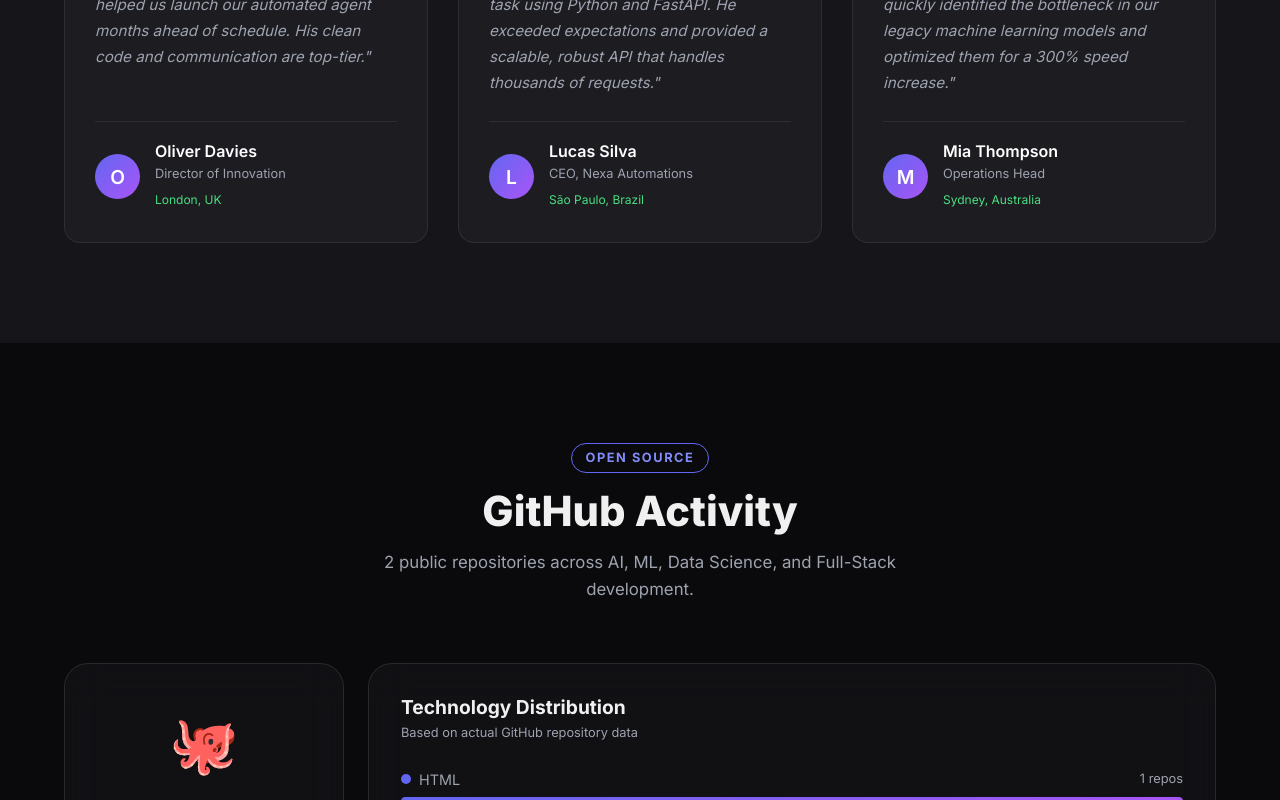
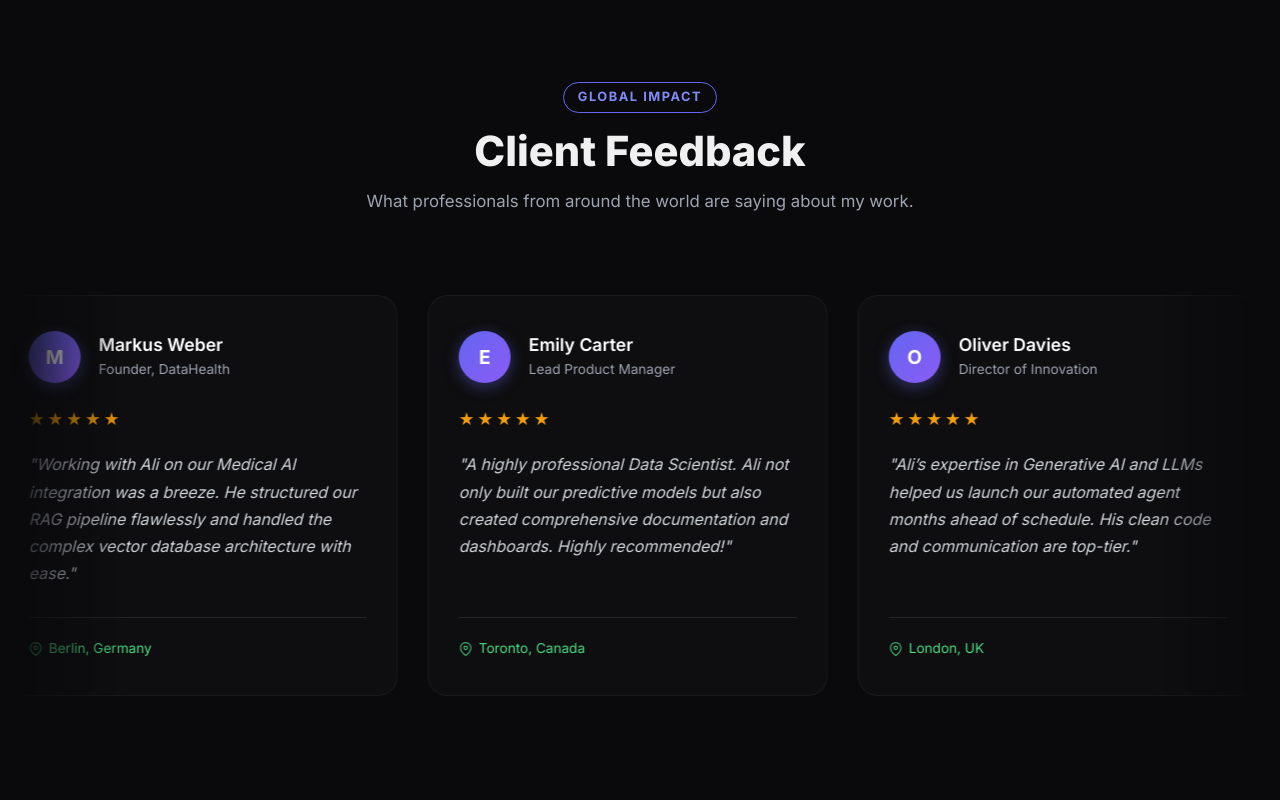
Before and after one commit to Alishan45/Expertise_display_card, a Next.js app: page / in a window 1280 px wide. Shown: the part 9400-10200 px from the top of the page. Built offline with nearby package versions, Linux system fonts and the light colour scheme.

Commit message:
Redesign testimonials to premium infinite sliding marquee and reorder sections

```diff
--- a/src/app/globals.css
+++ b/src/app/globals.css
@@ -260,17 +260,80 @@
 .form-error.show{display:block}
 @media(max-width:992px){.contact-grid{grid-template-columns:1fr}}
 @media(max-width:600px){.contact-info-grid{grid-template-columns:1fr}}
-/* --- Testimonials Section --- */
-.testimonials-grid { display: grid; grid-template-columns: repeat(auto-fit, minmax(300px, 1fr)); gap: 30px; margin-top: 40px; }
-.review-card { background: rgba(255, 255, 255, 0.03); border: 1px solid var(--border); border-radius: 16px; padding: 30px; display: flex; flex-direction: column; transition: transform 0.3s ease, border-color 0.3s ease; }
-.review-card:hover { transform: translateY(-5px); border-color: rgba(99, 102, 241, 0.5); background: rgba(255, 255, 255, 0.05); }
-.review-stars { color: #f59e0b; font-size: 1.2rem; margin-bottom: 15px; letter-spacing: 2px; }
-.review-text { color: var(--text-muted); font-size: 0.95rem; line-height: 1.7; flex-grow: 1; font-style: italic; margin-bottom: 25px; }
-.review-footer { display: flex; align-items: center; gap: 15px; border-top: 1px solid var(--border); padding-top: 20px; }
-.review-avatar { width: 45px; height: 45px; border-radius: 50%; background: var(--grad); color: #fff; display: flex; align-items: center; justify-content: center; font-weight: 600; font-size: 1.2rem; flex-shrink: 0; }
-.review-author h4 { font-size: 1rem; color: #fff; margin-bottom: 3px; font-weight: 600; }
-.review-author p { font-size: 0.8rem; color: var(--text-muted); margin-bottom: 2px; }
-.review-location { font-size: 0.75rem; color: #4ade80; font-family: var(--font-mono); }
+/* --- Premium Testimonials Marquee --- */
+.testimonials-marquee-container {
+  width: 100vw;
+  position: relative;
+  left: 50%;
+  right: 50%;
+  margin-left: -50vw;
+  margin-right: -50vw;
+  overflow: hidden;
+  padding: 20px 0 60px;
+  mask-image: linear-gradient(to right, transparent, black 10%, black 90%, transparent);
+  -webkit-mask-image: linear-gradient(to right, transparent, black 10%, black 90%, transparent);
+}
+.testimonials-marquee {
+  display: flex;
+  gap: 30px;
+  width: max-content;
+  animation: marquee 40s linear infinite;
+}
+.testimonials-marquee:hover {
+  animation-play-state: paused;
+}
+@keyframes marquee {
+  0% { transform: translateX(0); }
+  100% { transform: translateX(calc(-50% - 15px)); }
+}
+
+.review-card-premium {
+  position: relative;
+  width: 400px;
+  background: rgba(255, 255, 255, 0.02);
+  border: 1px solid rgba(255, 255, 255, 0.05);
+  border-radius: 20px;
+  padding: 35px 30px;
+  display: flex;
+  flex-direction: column;
+  transition: all 0.4s cubic-bezier(0.175, 0.885, 0.32, 1.275);
+  backdrop-filter: blur(20px);
+  cursor: grab;
+}
+.review-card-premium:active { cursor: grabbing; }
+.review-card-premium:hover {
+  transform: translateY(-10px) scale(1.02);
+  border-color: rgba(99, 102, 241, 0.4);
+  box-shadow: 0 20px 40px rgba(0, 0, 0, 0.4), 0 0 20px rgba(99, 102, 241, 0.1);
+  background: rgba(255, 255, 255, 0.04);
+}
+.review-card-glow {
+  position: absolute;
+  top: 0; left: 0; right: 0; bottom: 0;
+  border-radius: 20px;
+  background: radial-gradient(600px circle at 50% 0%, rgba(99, 102, 241, 0.15), transparent 60%);
+  opacity: 0;
+  transition: opacity 0.4s ease;
+  pointer-events: none;
+  z-index: 0;
+}
+.review-card-premium:hover .review-card-glow { opacity: 1; }
+.review-content-inner { position: relative; z-index: 1; display: flex; flex-direction: column; height: 100%; }
+.review-header { display: flex; align-items: center; gap: 18px; margin-bottom: 22px; }
+.review-header .review-avatar {
+  width: 52px; height: 52px; border-radius: 50%;
+  background: linear-gradient(135deg, #6366f1, #8b5cf6);
+  color: white; font-weight: bold; font-size: 1.2rem;
+  display: flex; align-items: center; justify-content: center;
+  box-shadow: 0 4px 15px rgba(99, 102, 241, 0.4);
+}
+.review-header h4 { color: #fff; font-size: 1.1rem; margin-bottom: 4px; font-weight: 600; }
+.review-header p { color: var(--text-muted); font-size: 0.85rem; }
+.review-stars { color: #f59e0b; font-size: 1.1rem; letter-spacing: 3px; margin-bottom: 18px; }
+.review-card-premium .review-text { color: #d1d5db; font-size: 1rem; line-height: 1.7; font-style: italic; margin-bottom: 30px; flex-grow: 1; }
+.review-card-premium .review-footer { border-top: 1px solid rgba(255, 255, 255, 0.1); padding-top: 20px; display: flex; align-items: center; justify-content: space-between; }
+.review-card-premium .review-location { font-size: 0.85rem; color: #4ade80; font-family: var(--font-mono); display: flex; align-items: center; }
+@media(max-width: 768px) { .review-card-premium { width: 320px; padding: 25px 20px; } }
 
 /* AI Chat */
 .floating-chatbot-container{position:fixed;bottom:24px;right:24px;z-index:9999;display:flex;flex-direction:column;align-items:flex-end;gap:16px}
--- a/src/app/page.js
+++ b/src/app/page.js
@@ -33,8 +33,8 @@
         <Skills />
         <Experience />
         <Projects repos={repos} />
+        <GitHubSection repos={repos} langStats={langStats} />
         <Testimonials />
-        <GitHubSection repos={repos} langStats={langStats} />
         <Contact />
       </main>
       <Footer />
--- a/src/components/Testimonials.js
+++ b/src/components/Testimonials.js
@@ -52,30 +52,43 @@
 ];
 
 export default function Testimonials() {
+  // Duplicate reviews to create a seamless infinite scrolling marquee
+  const duplicatedReviews = [...REVIEWS, ...REVIEWS];
+
   return (
-    <section className="section section-alt" id="testimonials">
+    <section className="section" id="testimonials" style={{ overflow: 'hidden' }}>
       <div className="container">
         <div className="section-header">
           <span className="section-tag">Global Impact</span>
           <h2 className="section-title">Client Feedback</h2>
           <p className="section-subtitle">What professionals from around the world are saying about my work.</p>
         </div>
+      </div>
 
-        <div className="testimonials-grid">
-          {REVIEWS.map(review => (
-            <div key={review.id} className="review-card reveal">
-              <div className="review-stars">
-                {'★'.repeat(review.rating)}
-              </div>
-              <p className="review-text">"{review.text}"</p>
-              <div className="review-footer">
-                <div className="review-avatar">
-                  {review.name.charAt(0)}
+      <div className="testimonials-marquee-container">
+        <div className="testimonials-marquee">
+          {duplicatedReviews.map((review, i) => (
+            <div key={`${review.id}-${i}`} className="review-card-premium">
+              <div className="review-card-glow"></div>
+              <div className="review-content-inner">
+                <div className="review-header">
+                  <div className="review-avatar">
+                    {review.name.charAt(0)}
+                  </div>
+                  <div className="review-author">
+                    <h4>{review.name}</h4>
+                    <p>{review.role}</p>
+                  </div>
                 </div>
-                <div className="review-author">
-                  <h4>{review.name}</h4>
-                  <p>{review.role}</p>
-                  <span className="review-location">{review.location}</span>
+                <div className="review-stars">
+                  {'★'.repeat(review.rating)}
+                </div>
+                <p className="review-text">"{review.text}"</p>
+                <div className="review-footer">
+                  <span className="review-location">
+                    <svg width="14" height="14" viewBox="0 0 24 24" fill="none" stroke="currentColor" strokeWidth="2" strokeLinecap="round" strokeLinejoin="round" style={{marginRight: '6px', opacity: 0.8}}><path d="M21 10c0 7-9 13-9 13s-9-6-9-13a9 9 0 0 1 18 0z"></path><circle cx="12" cy="10" r="3"></circle></svg>
+                    {review.location}
+                  </span>
                 </div>
               </div>
             </div>
```
